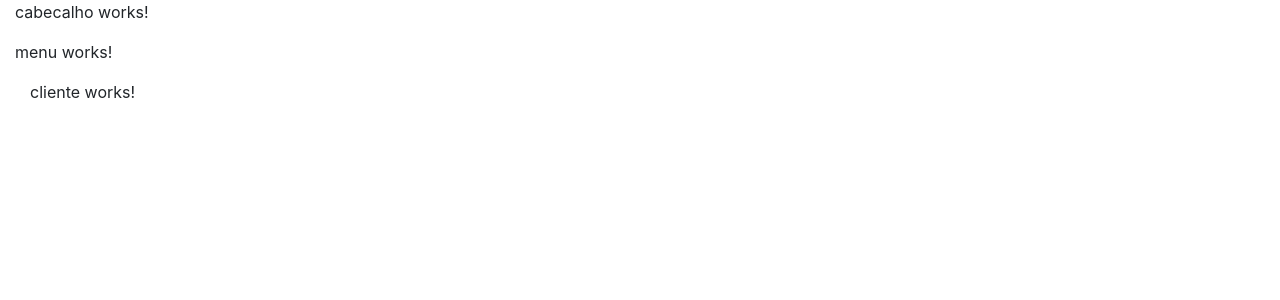
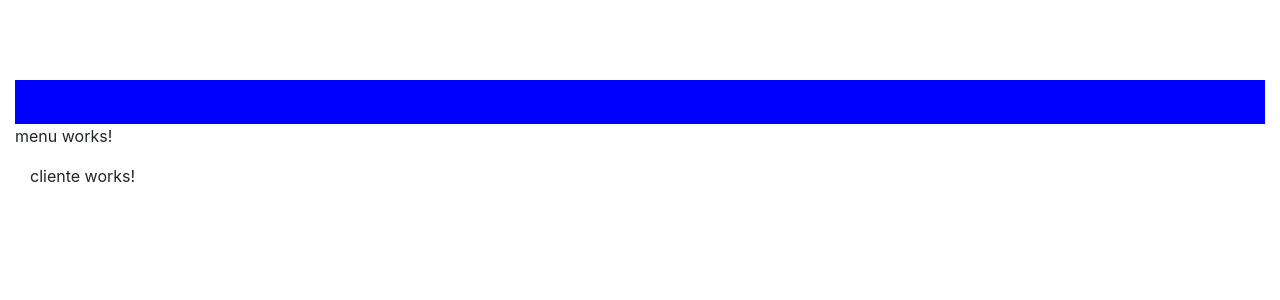
Before and after one commit to lucasbiel7/11barra11, an Angular app in the folder web-client/: page /gestao/cliente in a window 1280 px wide. Shown: the top 300 px of the page. Built offline with nearby package versions, Linux system fonts and the light colour scheme.

Commit message:
[CABECALHO] Início de desenvolvimento.

```diff
--- a/web-client/src/app/modules/shared/components/cabecalho/cabecalho.component.html
+++ b/web-client/src/app/modules/shared/components/cabecalho/cabecalho.component.html
@@ -1,3 +1,4 @@
-<p>
-  cabecalho works!
-</p>
+<header>
+  <mat-sidenav-container class="example-container">
+  </mat-sidenav-container>
+</header>
--- a/web-client/src/app/modules/shared/components/cabecalho/cabecalho.component.scss
+++ b/web-client/src/app/modules/shared/components/cabecalho/cabecalho.component.scss
@@ -0,0 +1,13 @@
+.example-container {
+    margin-top: 5rem;
+    top: 0;
+    bottom: 0;
+    left: 0;
+    right: 0;
+    background: blue;
+    align-content: center;
+    align-items: center;
+    display: flex;
+    justify-content: center;
+    padding: 22px 20px;
+  }
```
